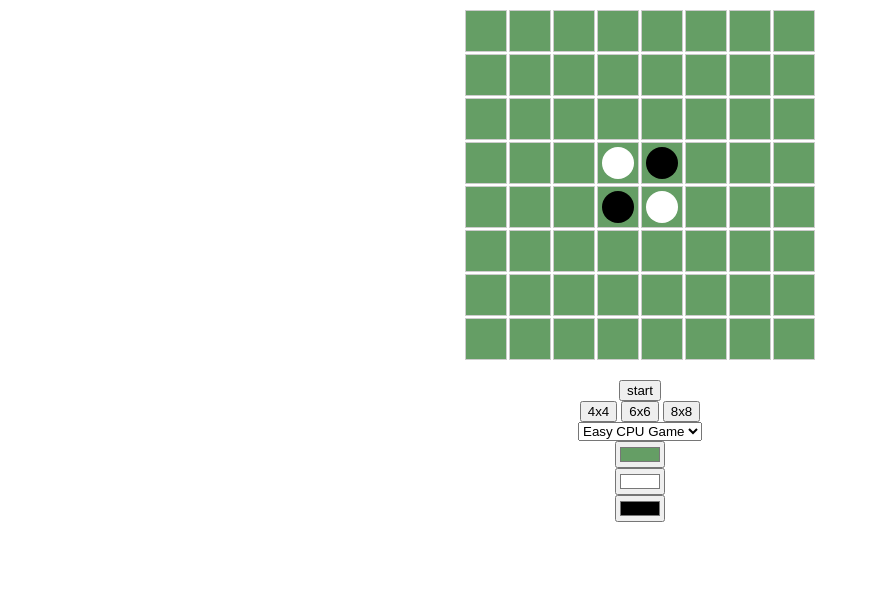
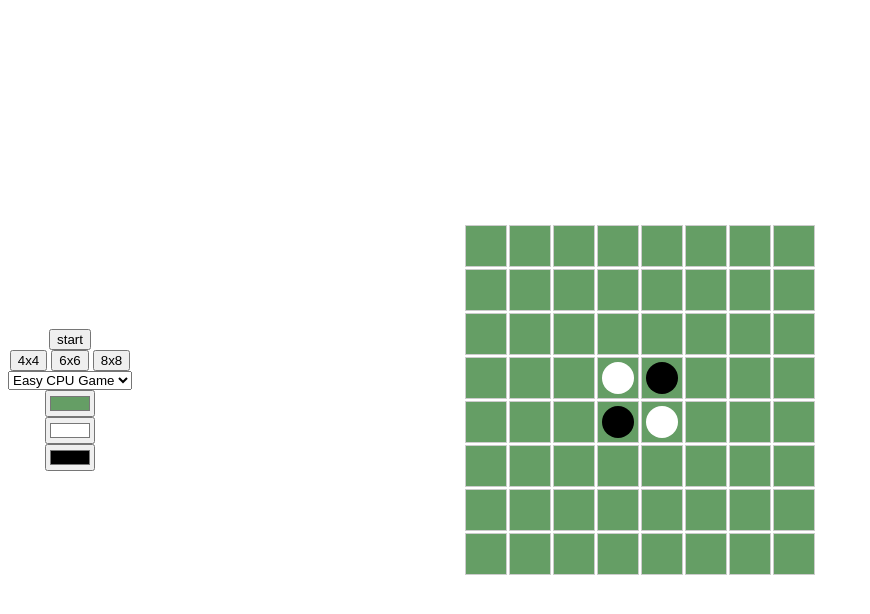
Before and after one commit to ChristianVaughn/Othello, a PHP site: page / in a window 1280 px wide. Shown: the top 614 px of the page, without its empty margins (0-870 px from the left). Run offline with PHP 8.4, Linux system fonts and the light colour scheme.

Commit message:
Begin UI overhaul

```diff
--- a/css/style.css
+++ b/css/style.css
@@ -7,7 +7,13 @@
 {
   opacity: 0.5;
 }
-
+#game-board {
+  position: fixed;
+  top: 50%;
+  left: 50%;
+  /* bring your own prefixes */
+  transform: translate(-50%, -50%);
+}
 #game-board > table
 {
   margin: 0 auto;
@@ -65,3 +71,10 @@
 {
   opacity: 1.0;
 }
+#game-options {
+  float:left;
+  position: fixed;
+  top: 50%;
+  /* bring your own prefixes */
+  transform: translate(0%, -50%);
+}
--- a/js/script.js
+++ b/js/script.js
@@ -255,6 +255,9 @@ function flipLines(currentPlayer, x, y, dirX, dirY) {
     return false;
 }
 function updateScore() {
+    /*
+    TODO: ADD ELEMENTS TO UPDATE GAME UI
+    */
     p1Score = 0;
     p2Score = 0;
     for (let i = 0; i < boardSize; i++) {
```
